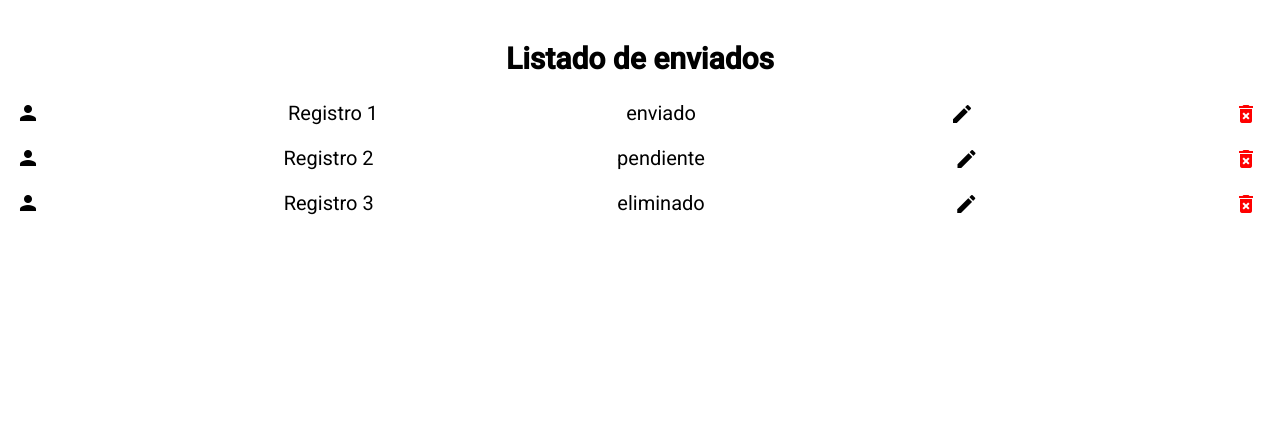
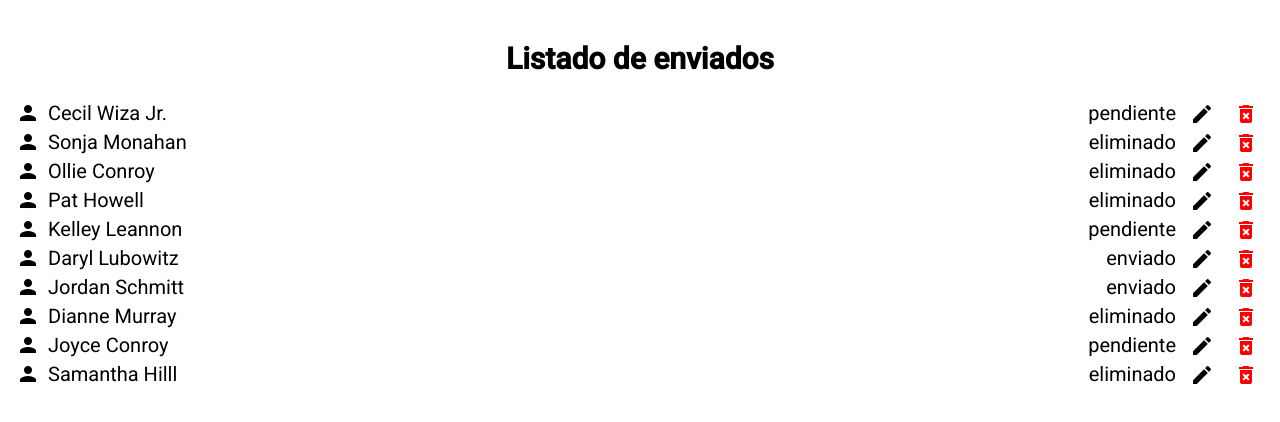
Before and after one commit to VHIzq/frontend, an Angular app: page /registry-list in a window 1280 px wide. Shown: the top 422 px of the page. Built offline with nearby package versions, Linux system fonts and the light colour scheme.

Commit message:
add registy list

```diff
--- a/package.json
+++ b/package.json
@@ -28,6 +28,7 @@
     "@angular/build": "^20.0.4",
     "@angular/cli": "^20.0.4",
     "@angular/compiler-cli": "^20.0.5",
+    "@faker-js/faker": "^9.9.0",
     "@types/jasmine": "~5.1.0",
     "jasmine-core": "~5.1.0",
     "karma": "~6.4.0",
--- a/src/app/registry-form/views/registry-list/registry-list.component.html
+++ b/src/app/registry-form/views/registry-list/registry-list.component.html
@@ -1,18 +1,23 @@
 <div class="container">
   <h2 class="area-title">Listado de enviados</h2>
+
   @for (entry of registryListMock; let i = $index; track entry.id) {
-    <div class="area-item">
-      <mat-icon>person</mat-icon>
-      <div >{{entry.name}}</div>
-      <div>{{entry.status}}</div>
+  <div class="area-item">
+    <mat-icon class="area-person">person</mat-icon>
+    <div class="area-name">{{ entry.name }}</div>
+    <div class="area-status">{{ entry.status }}</div>
 
-      <button class="action-button" mat-button (click)="handleEdit()">
-        <mat-icon class="edit-icon" >edit</mat-icon>
-      </button>
-      <button class="action-button" mat-button (click)="handleDelete()">
-        <mat-icon class="delete-icon" >delete_forever</mat-icon>
-      </button>
-    </div>
+    <button class="area-edit action-button" mat-button (click)="handleEdit()">
+      <mat-icon class="edit-icon">edit</mat-icon>
+    </button>
+    <button
+      class="area-delete action-button"
+      mat-button
+      (click)="handleDelete()"
+    >
+      <mat-icon class="delete-icon">delete_forever</mat-icon>
+    </button>
+  </div>
 
   }
 </div>
--- a/src/app/registry-form/views/registry-list/registry-list.component.scss
+++ b/src/app/registry-form/views/registry-list/registry-list.component.scss
@@ -7,10 +7,30 @@
   }
 
   .area-item {
-    display: flex;
-    flex-direction: row;
-    justify-content: space-between;
-    margin-bottom: var(--spacing-md);
+    display: grid;
+    grid-template-columns: min-content 1fr min-content min-content min-content;
+    grid-template-areas: " person  name  status  edit  delete ";
+    gap: var(--spacing-sm);
+
+    .area-person {
+      grid-area: person;
+    }
+
+    .area-name {
+      grid-area: name;
+    }
+
+    .area-status {
+      grid-area: status;
+    }
+
+    .area-edit {
+      grid-area: edit;
+    }
+
+    .area-delete {
+      grid-area: delete;
+    }
 
     .action-button {
       border: none;
--- a/src/app/registry-form/views/registry-list/registry-list.component.ts
+++ b/src/app/registry-form/views/registry-list/registry-list.component.ts
@@ -1,6 +1,7 @@
 import { CommonModule } from '@angular/common';
 import { Component } from '@angular/core';
 import { MatIconModule } from '@angular/material/icon';
+import { faker } from '@faker-js/faker';
 
 @Component({
   selector: 'lra-registry-list',
@@ -9,21 +10,22 @@ import { MatIconModule } from '@angular/material/icon';
     CommonModule,
 
     //Material
-    MatIconModule
+    MatIconModule,
   ],
   templateUrl: './registry-list.component.html',
   styleUrl: './registry-list.component.scss',
 })
 export class RegistryListComponent {
+  registryListMock = Array.from({ length: 10 }).map((_, i) => ({
+    id: i + 1,
+    name: faker.person.fullName(),
+    status: faker.helpers.arrayElement(['enviado', 'pendiente', 'eliminado']),
+  }));
+
   handleEdit() {
     throw new Error('Method not implemented.');
   }
   handleDelete() {
     throw new Error('Method not implemented.');
   }
-  registryListMock = [
-    { id: 1, name: 'Registro 1', status: 'enviado' },
-    { id: 2, name: 'Registro 2', status: 'pendiente' },
-    { id: 3, name: 'Registro 3', status: 'eliminado' },
-  ];
 }
```
Also changed, not shown: 1 other file (tests, documents, lock files or other folders). Lines whose indentation alone changed are shown as unchanged.
